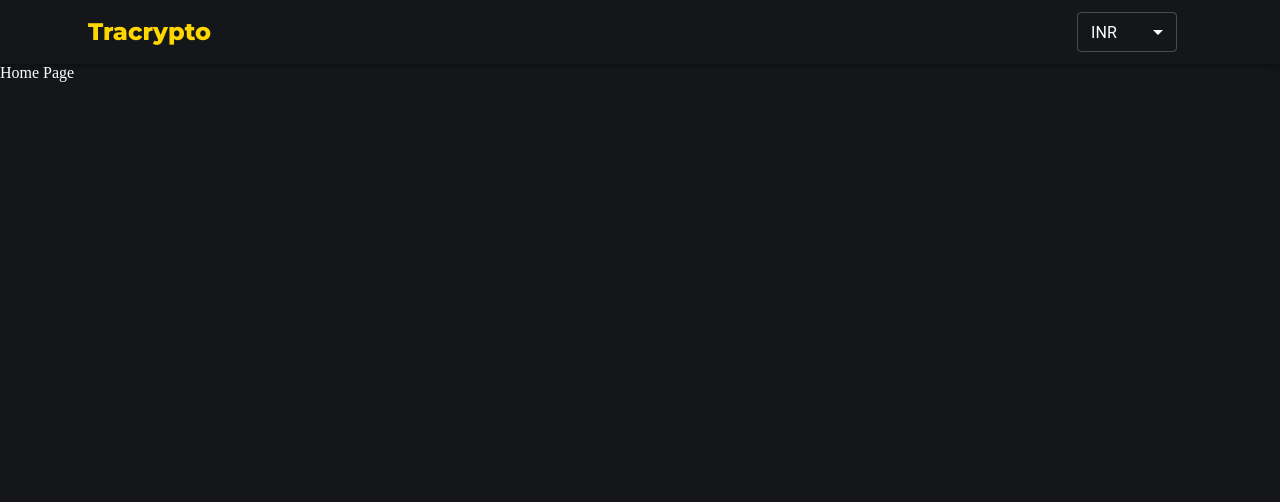
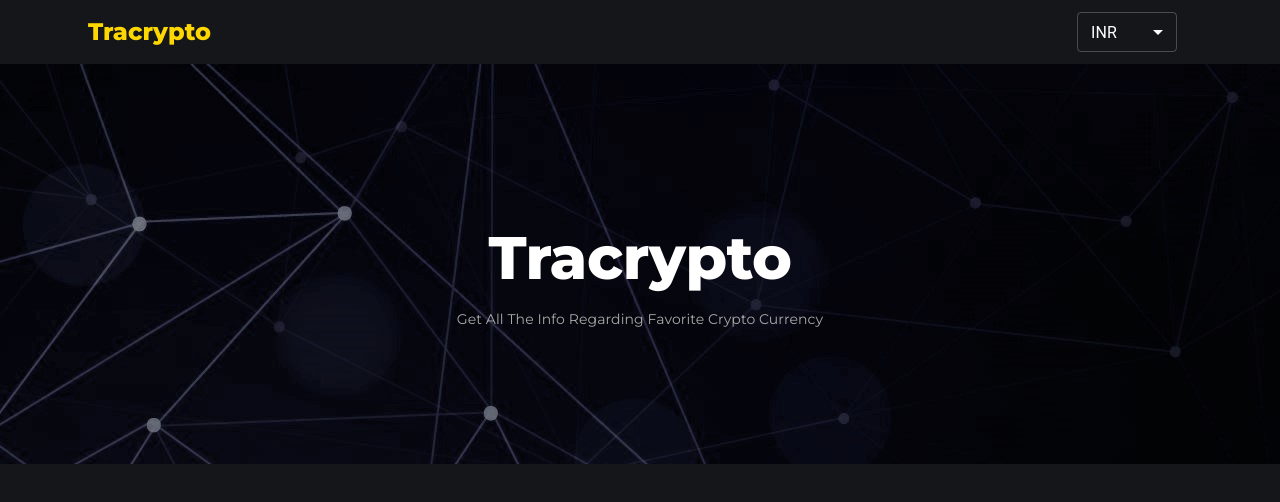
Before and after one commit to HarikrishnanYPR1707/Tracrypto, a React (Vite) app: page / in a window 1280 px wide. Shown: the top 502 px of the page. Built offline with nearby package versions, Linux system fonts and the light colour scheme.

Commit message:
Added Banner component in Home Page

```diff
--- a/src/pages/Homepage.jsx
+++ b/src/pages/Homepage.jsx
@@ -1,7 +1,12 @@
 import React from "react";
+import Banner from "../components/Banner/Banner";
 
 const HomePage = () => {
-  return <div>Home Page</div>;
+  return (
+    <>
+      <Banner />
+    </>
+  );
 };
 
 export default HomePage;
```
